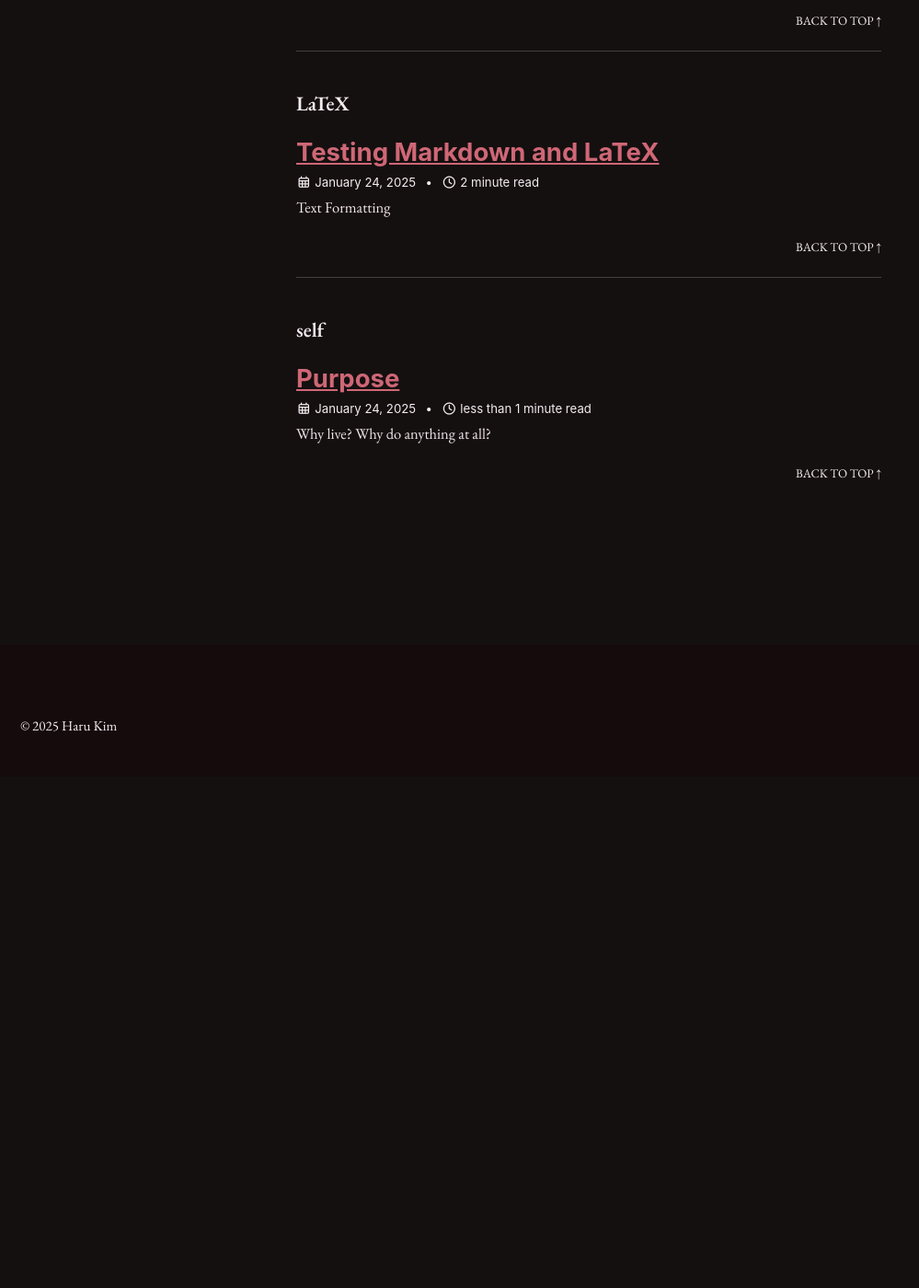
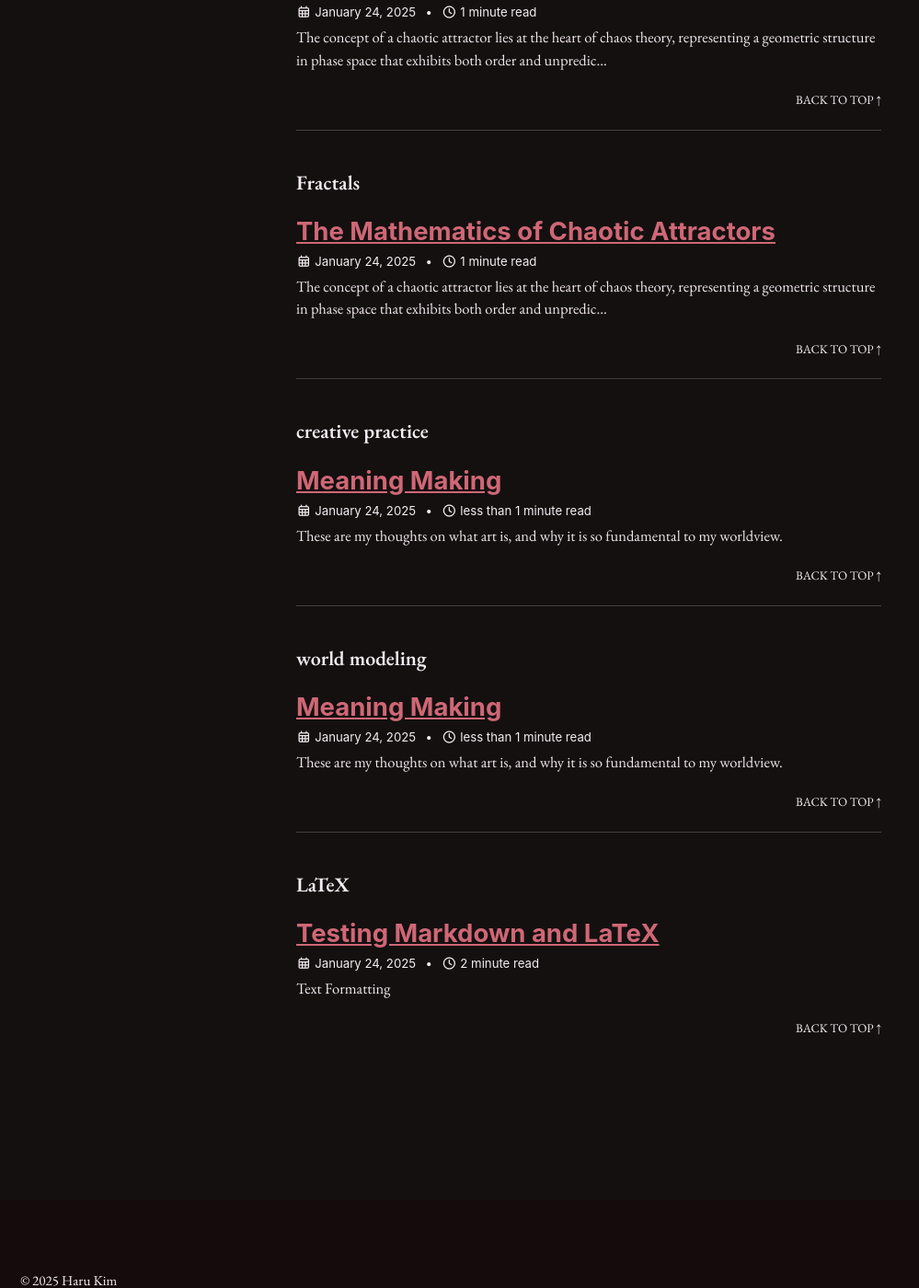
Before and after one commit to hxxru-u/hxxru-u.github.io, a Jekyll site: the page built from _pages/tags.md, in a window 1280 px wide and 1400 px high, scrolled down 1581 px. Shown: the whole window at 92% size, without its empty margins (0-999 px from the left). Built offline with Jekyll 4.4.1, drawn with Linux system fonts in a browser that asks for light colours; cached includes are drawn as plain includes; before the commit the page ends 2425 px from its top, so only the background shows below that; some of the changed text lies outside the part shown.

Commit message:
Add link to meaning making post in gallery

```diff
--- /dev/null
+++ b/_posts/2025-01-24-meaning-making.md
@@ -0,0 +1,13 @@
+---
+title: "Meaning Making"
+categories:
+  - blog
+tags:
+  - self
+  - creative practice
+  - world modeling
+---
+
+These are my thoughts on *what art is*, and why it is so fundamental to my worldview.
+
+The act of creation is an expression of agency - a way of saying "I was here, and I made this."
```
Also changed, not shown: _pages/gallery.md (+48 -3 lines).
